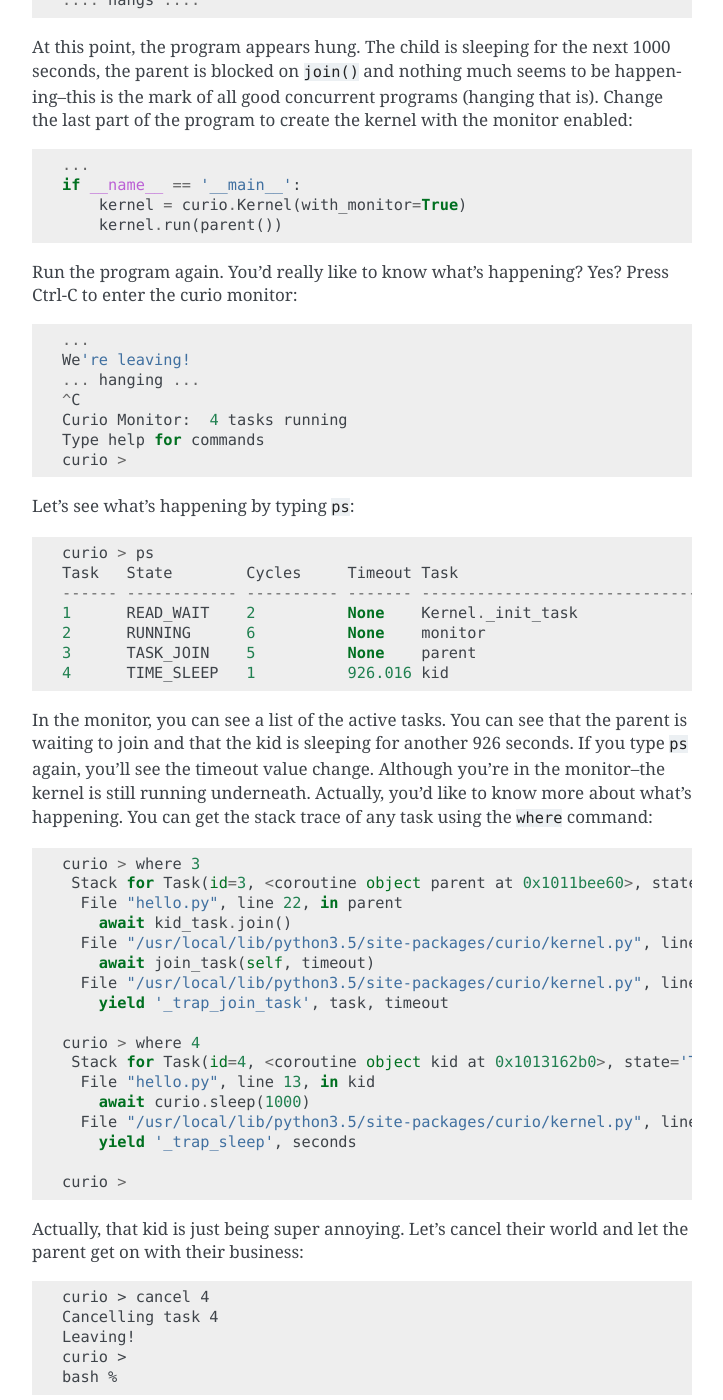
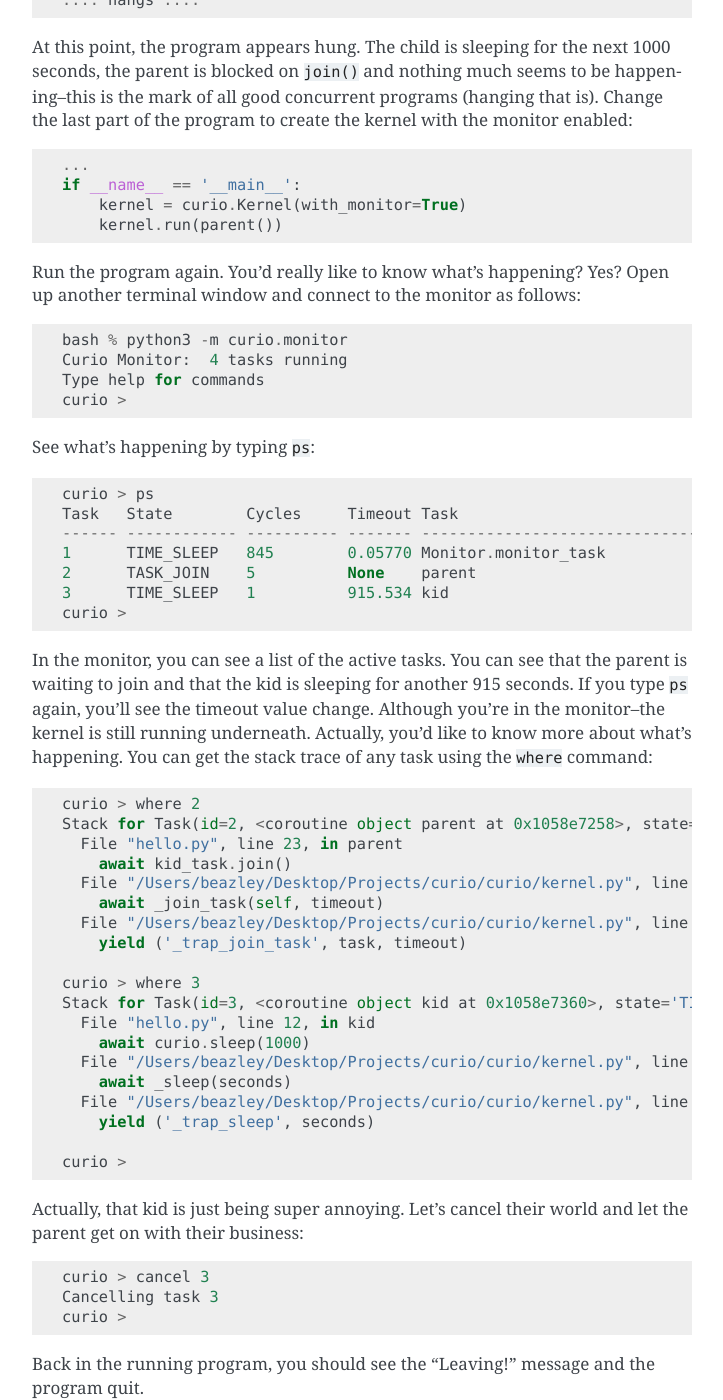
Before and after one commit to dabeaz/curio, a Sphinx documentation site: the page built from docs/tutorial.rst, in a window 1280 px wide and 1400 px high, scrolled down 2106 px. Shown: the whole window, without its empty margins (388-1111 px from the left). Built offline with Sphinx 7.4.7, drawn with Linux system fonts in a browser that asks for light colours; some of the changed text lies outside the part shown.

Commit message:
Updated the monitor to work over a socket connection instead of TTY-Ctrl-C.

```diff
--- a/docs/tutorial.rst
+++ b/docs/tutorial.rst
@@ -103,8 +103,8 @@ output::
 At this point, the program appears hung.  The child is sleeping for
 the next 1000 seconds, the parent is blocked on ``join()`` and nothing
 much seems to be happening--this is the mark of all good concurrent
-programs (hanging that is).  Change the last part of the program to create the kernel
-with the monitor enabled::
+programs (hanging that is).  Change the last part of the program to
+create the kernel with the monitor enabled::
 
     ...
     if __name__ == '__main__':
@@ -112,64 +112,67 @@ with the monitor enabled::
         kernel.run(parent())
 
 Run the program again. You'd really like to know what's happening?
-Yes?  Press Ctrl-C to enter the curio monitor::
+Yes?  Open up another terminal window and connect to the monitor as
+follows::
 
-    ...
-    We're leaving!
-    ... hanging ...
-    ^C
+    bash % python3 -m curio.monitor
     Curio Monitor:  4 tasks running
     Type help for commands
     curio >
 
-Let's see what's happening by typing ``ps``::
+See what's happening by typing ``ps``::
 
     curio > ps
     Task   State        Cycles     Timeout Task
     ------ ------------ ---------- ------- --------------------------------------------------
-    1      READ_WAIT    2          None    Kernel._init_task
-    2      RUNNING      6          None    monitor
-    3      TASK_JOIN    5          None    parent
-    4      TIME_SLEEP   1          926.016 kid
+    1      TIME_SLEEP   845        0.05770 Monitor.monitor_task
+    2      TASK_JOIN    5          None    parent
+    3      TIME_SLEEP   1          915.534 kid
+    curio >
 
 In the monitor, you can see a list of the active tasks.  You can see
 that the parent is waiting to join and that the kid is sleeping for
-another 926 seconds.  If you type ``ps`` again, you'll see the timeout
+another 915 seconds.  If you type ``ps`` again, you'll see the timeout
 value change. Although you're in the monitor--the kernel is still
 running underneath.  Actually, you'd like to know more about what's
-happening. You can get the stack trace of any task using the ``where`` command::
+happening. You can get the stack trace of any task using the ``where``
+command::
+
+    curio > where 2
+    Stack for Task(id=2, <coroutine object parent at 0x1058e7258>, state='TASK_JOIN') (most recent call last):
+      File "hello.py", line 23, in parent
+        await kid_task.join()
+      File "/Users/beazley/Desktop/Projects/curio/curio/kernel.py", line 86, in join
+        await _join_task(self, timeout)
+      File "/Users/beazley/Desktop/Projects/curio/curio/kernel.py", line 631, in _join_task
+        yield ('_trap_join_task', task, timeout)
 
     curio > where 3
-     Stack for Task(id=3, <coroutine object parent at 0x1011bee60>, state='TASK_JOIN') (most recent call last):
-      File "hello.py", line 22, in parent
-        await kid_task.join()
-      File "/usr/local/lib/python3.5/site-packages/curio/kernel.py", line 74, in join
-        await join_task(self, timeout)
-      File "/usr/local/lib/python3.5/site-packages/curio/kernel.py", line 538, in join_task
-        yield '_trap_join_task', task, timeout
-
-    curio > where 4
-     Stack for Task(id=4, <coroutine object kid at 0x1013162b0>, state='TIME_SLEEP') (most recent call last):
-      File "hello.py", line 13, in kid
+    Stack for Task(id=3, <coroutine object kid at 0x1058e7360>, state='TIME_SLEEP') (most recent call last):
+      File "hello.py", line 12, in kid
         await curio.sleep(1000)
-      File "/usr/local/lib/python3.5/site-packages/curio/kernel.py", line 517, in sleep
-        yield '_trap_sleep', seconds
+      File "/Users/beazley/Desktop/Projects/curio/curio/kernel.py", line 687, in sleep
+        await _sleep(seconds)
+      File "/Users/beazley/Desktop/Projects/curio/curio/kernel.py", line 605, in _sleep
+        yield ('_trap_sleep', seconds)
 
     curio >
 
-Actually, that kid is just being super annoying.  Let's cancel their world and let the parent
-get on with their business::
+Actually, that kid is just being super annoying.  Let's cancel their
+world and let the parent get on with their business::
 
-    curio > cancel 4
-    Cancelling task 4
-    Leaving!
+    curio > cancel 3
+    Cancelling task 3
     curio >
-    bash %
 
-Debugging is an important feature of curio and by using the monitor, you see what's happening as tasks run.
-You can find out where tasks are blocked and you can cancel any task that you want.
-However, it's not necessary to do this in the monitor.  Change the parent task to include a timeout
-and a cancellation request like this::
+Back in the running program, you should see the "Leaving!" message and
+the program quit.
+
+Debugging is an important feature of curio and by using the monitor,
+you see what's happening as tasks run.  You can find out where tasks
+are blocked and you can cancel any task that you want.  However, it's
+not necessary to do this in the monitor.  Change the parent task to
+include a timeout and a cancellation request like this::
 
     async def parent():
         kid_task = await curio.new_task(kid())
@@ -340,19 +343,20 @@ program, you'll see this::
     Yes, go play
     Building the Millenium Falcon in Minecraft
 
-Don't forget, if you're wondering what's happening, you can always drop into
-the curio monitor by pressing Control-C::
+Don't forget, if you're wondering what's happening, you can always go to
+a different terminal window and drop into the curio monitor::
 
-    ^C
-    Curio Monitor:  4 tasks running
+    bash % python3 -m curio.monitor
+
+    Curio Monitor: 4 tasks running
     Type help for commands
     curio > ps
     Task   State        Cycles     Timeout Task
     ------ ------------ ---------- ------- --------------------------------------------------
-    1      READ_WAIT    2          None    Kernel._init_task
-    2      RUNNING      6          None    monitor
-    3      SIGNAL_WAIT  5          None    parent
-    4      TIME_SLEEP   2          796.593 kid
+    1      TIME_SLEEP   236        0.06724 Monitor.monitor_task
+    2      SIGNAL_WAIT  5          None    parent
+    3      TIME_SLEEP   6          980.676 kid
+    4      READ_WAIT    1          None    Kernel._kernel_task
     curio >
 
 Here you see the parent waiting on a signal and the kid sleeping await for another 796 seconds.
@@ -966,7 +970,8 @@ consider the use of the curio monitor.  For example::
     kernel = curio.Kernel(with_monitor=True)
 
 The monitor can show you the state of each task and you can get stack
-traces. Remember that you enter the monitor by pressing Ctrl-C.
+traces. Remember that you enter the monitor by running ``python3 -m curio.monitor``
+in a separate window.
 
 As another possible debugging tool, you can have curio launch ``pdb``
 when a task crashes.  Do this::
```
Also changed, not shown: 2 other files.
